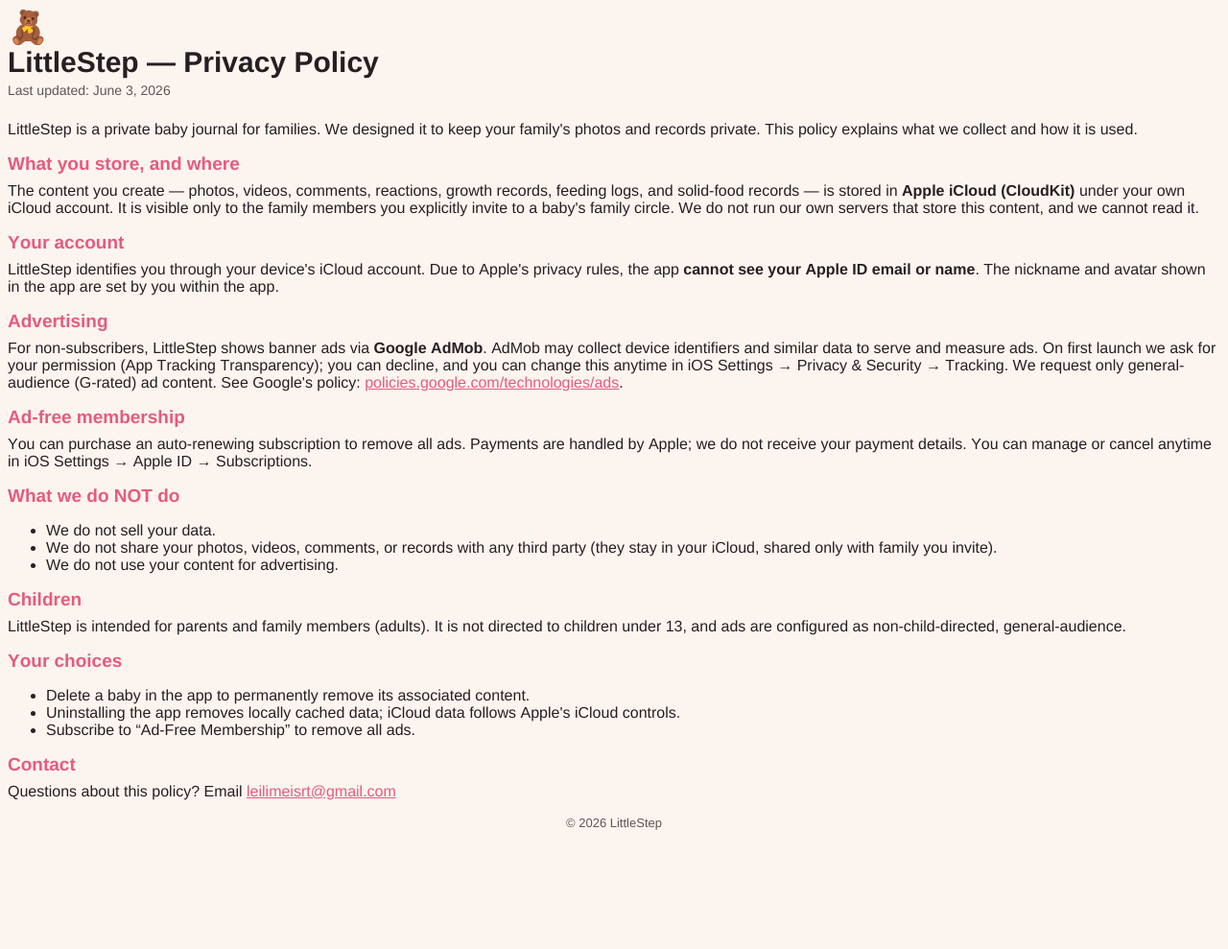
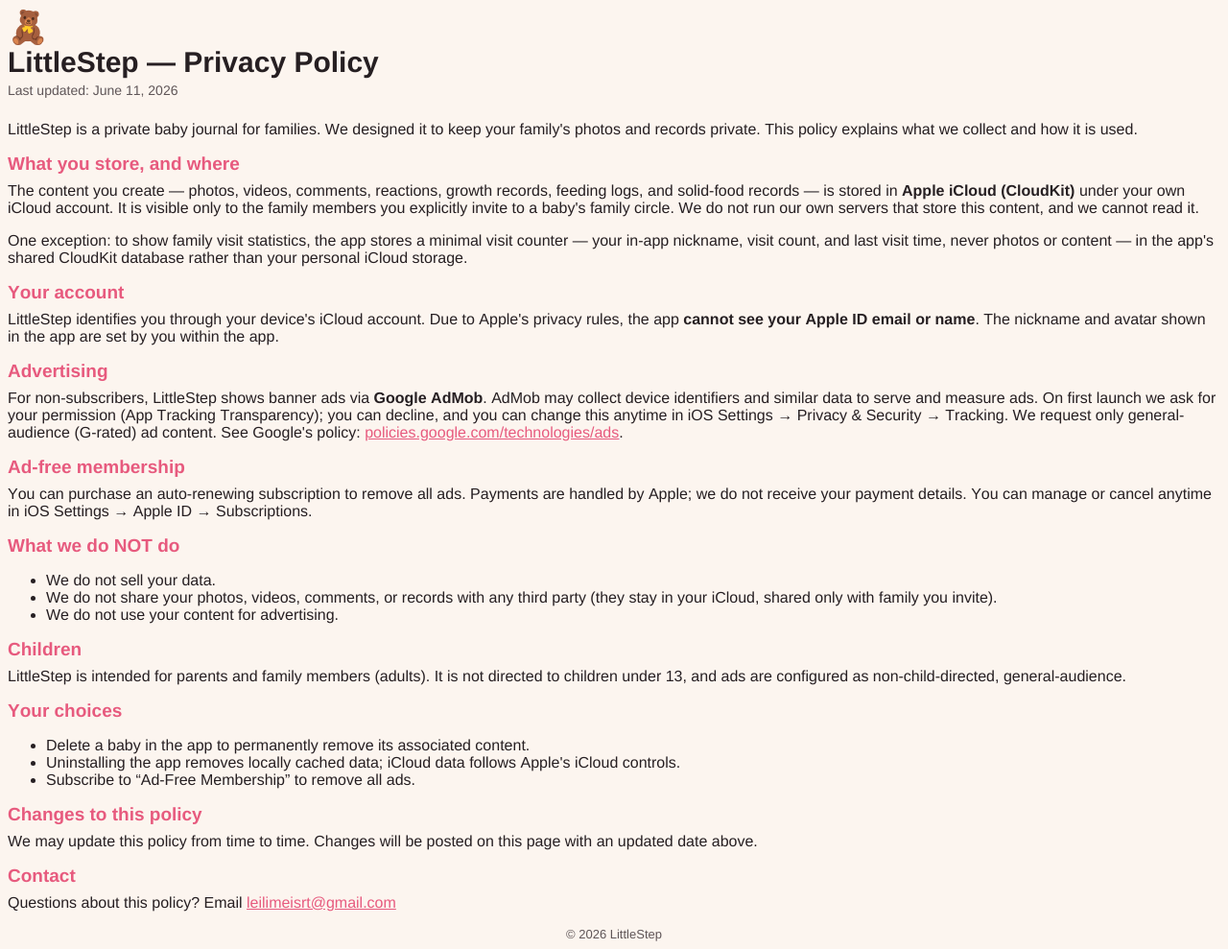
Before and after one commit to zli141/littlestep-public, a plain HTML site: page privacy.html in a window 1280 px wide. Shown: the whole page at 96% size. Before the commit the page ends 873 px from the top, so only its background shows below. Drawn offline with Linux system fonts and the light colour scheme.

Commit message:
Privacy policy: disclose visit-stats counter in shared CloudKit DB; add policy-change clause
Co-Authored-By: Claude Fable 5 <noreply@anthropic.com>

```diff
--- a/privacy.html
+++ b/privacy.html
@@ -24,10 +24,11 @@
 <body>
 <p class="p1"><span class="s1">🧸</span></p>
 <h1 style="margin: 0.0px 0.0px 4.0px 0.0px; font: 30.0px 'Helvetica Neue'; color: #261f22; -webkit-text-stroke: #261f22"><span class="s1"><b>LittleStep — Privacy Policy</b></span></h1>
-<p class="p3"><span class="s1">Last updated: June 3, 2026</span></p>
+<p class="p3"><span class="s1">Last updated: June 11, 2026</span></p>
 <p class="p4"><span class="s2">LittleStep is a private baby journal for families. We designed it to keep your family's photos and records private. This policy explains what we collect and how it is used.</span></p>
 <h2 style="margin: 0.0px 0.0px 8.0px 0.0px; font: 19.0px 'Helvetica Neue'; color: #e75a7e; -webkit-text-stroke: #e75a7e"><span class="s2"><b>What you store, and where</b><b></b></span></h2>
 <p class="p4"><span class="s2">The content you create — photos, videos, comments, reactions, growth records, feeding logs, and solid-food records — is stored in <b>Apple iCloud (CloudKit)</b> under your own iCloud account. It is visible only to the family members you explicitly invite to a baby's family circle. We do not run our own servers that store this content, and we cannot read it.</span></p>
+<p class="p4"><span class="s2">One exception: to show family visit statistics, the app stores a minimal visit counter — your in-app nickname, visit count, and last visit time, never photos or content — in the app's shared CloudKit database rather than your personal iCloud storage.</span></p>
 <h2 style="margin: 0.0px 0.0px 8.0px 0.0px; font: 19.0px 'Helvetica Neue'; color: #e75a7e; -webkit-text-stroke: #e75a7e"><span class="s2"><b>Your account</b><b></b></span></h2>
 <p class="p4"><span class="s2">LittleStep identifies you through your device's iCloud account. Due to Apple's privacy rules, the app <b>cannot see your Apple ID email or name</b>. The nickname and avatar shown in the app are set by you within the app.</span></p>
 <h2 style="margin: 0.0px 0.0px 8.0px 0.0px; font: 19.0px 'Helvetica Neue'; color: #e75a7e; -webkit-text-stroke: #e75a7e"><span class="s2"><b>Advertising</b><b></b></span></h2>
@@ -48,6 +49,8 @@
   <li class="li6"><span class="s4"></span><span class="s2">Uninstalling the app removes locally cached data; iCloud data follows Apple's iCloud controls.</span></li>
   <li class="li6"><span class="s4"></span><span class="s2">Subscribe to “Ad-Free Membership” to remove all ads.</span></li>
 </ul>
+<h2 style="margin: 0.0px 0.0px 8.0px 0.0px; font: 19.0px 'Helvetica Neue'; color: #e75a7e; -webkit-text-stroke: #e75a7e"><span class="s2"><b>Changes to this policy</b><b></b></span></h2>
+<p class="p4"><span class="s2">We may update this policy from time to time. Changes will be posted on this page with an updated date above.</span></p>
 <h2 style="margin: 0.0px 0.0px 8.0px 0.0px; font: 19.0px 'Helvetica Neue'; color: #e75a7e; -webkit-text-stroke: #e75a7e"><span class="s2"><b>Contact</b><b></b></span></h2>
 <p class="p4"><span class="s2">Questions about this policy? Email </span><span class="s5">leilimeisrt@gmail.com</span></p>
 <p class="p7"><span class="s1">© 2026 LittleStep</span></p>
```
